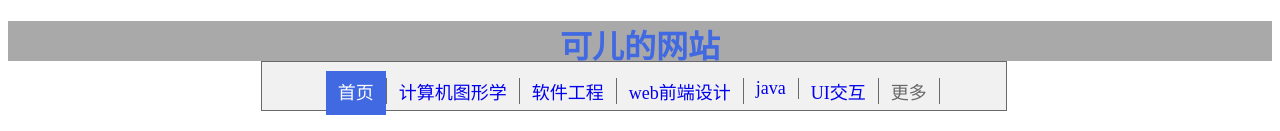
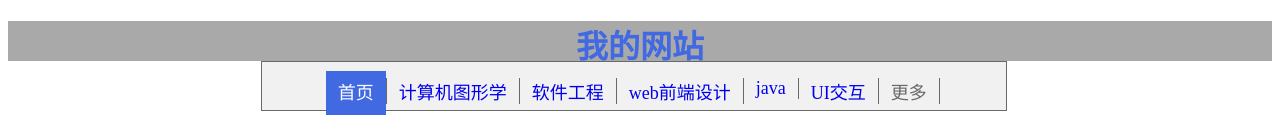
Before and after one commit to kkkkeer/kkkkeer.github.io, a plain HTML site: page index.html in a window 1280 px wide. Shown: the top 131 px of the page. Drawn offline with Linux system fonts and the light colour scheme.

Commit message:
Update index.html

```diff
--- a/index.html
+++ b/index.html
@@ -7,7 +7,7 @@
 	</head>
 	<body>
 			<div class="header">
-				<a name="main"><h1>可儿的网站</h1>
+				<a name="main"><h1>我的网站</h1>
 				</div>
 
 				<div class="aside1">
```
